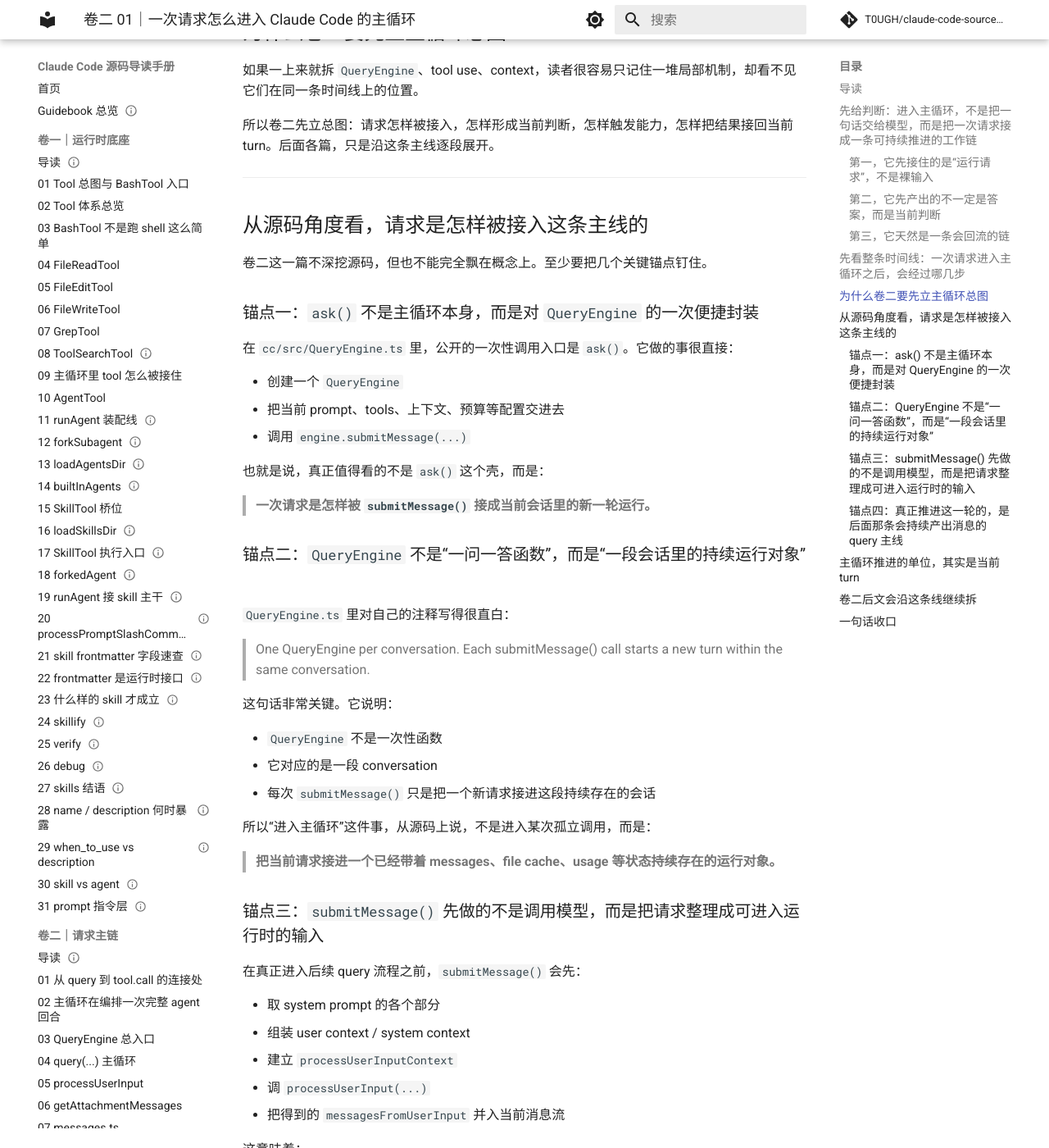
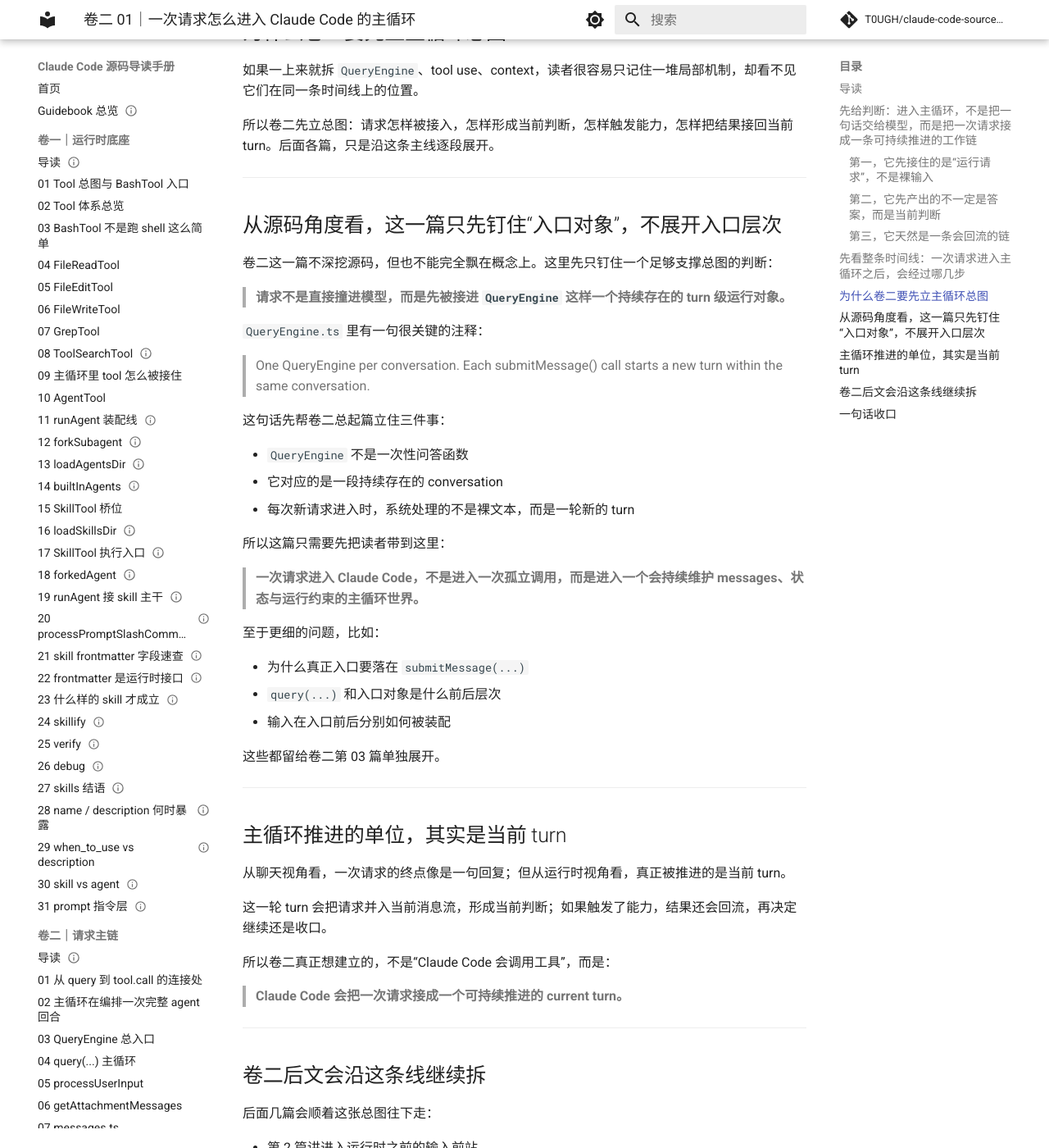
Before and after one commit to T0UGH/claude-code-source-guide, an MkDocs documentation site: the page built from docs/guidebookv2/volume-2/01-how-a-request-enters-the-main-loop.md, in a window 1280 px wide and 1400 px high, scrolled down 3790 px. Shown: the whole window at 82% size. Built offline with MkDocs 1.6.1 and Material for MkDocs 9.7.7, drawn with Linux system fonts in a browser that asks for light colours; comment, search, counter and statistics services are not loaded; some of the changed text lies outside the part shown.

Commit message:
add volume 2 terms guide and tighten article boundaries

```diff
--- a/docs/guidebookv2/volume-2/01-how-a-request-enters-the-main-loop.md
+++ b/docs/guidebookv2/volume-2/01-how-a-request-enters-the-main-loop.md
@@ -114,65 +114,33 @@ flowchart TD
 
 ---
 
-## 从源码角度看，请求是怎样被接入这条主线的
+## 从源码角度看，这一篇只先钉住“入口对象”，不展开入口层次
 
-卷二这一篇不深挖源码，但也不能完全飘在概念上。至少要把几个关键锚点钉住。
+卷二这一篇不深挖源码，但也不能完全飘在概念上。这里先只钉住一个足够支撑总图的判断：
 
-### 锚点一：`ask()` 不是主循环本身，而是对 `QueryEngine` 的一次便捷封装
+> **请求不是直接撞进模型，而是先被接进 `QueryEngine` 这样一个持续存在的 turn 级运行对象。**
 
-在 `cc/src/QueryEngine.ts` 里，公开的一次性调用入口是 `ask()`。它做的事很直接：
-
-- 创建一个 `QueryEngine`
-- 把当前 prompt、tools、上下文、预算等配置交进去
-- 调用 `engine.submitMessage(...)`
-
-也就是说，真正值得看的不是 `ask()` 这个壳，而是：
-
-> **一次请求是怎样被 `submitMessage()` 接成当前会话里的新一轮运行。**
-
-### 锚点二：`QueryEngine` 不是“一问一答函数”，而是“一段会话里的持续运行对象”
-
-`QueryEngine.ts` 里对自己的注释写得很直白：
+`QueryEngine.ts` 里有一句很关键的注释：
 
 > One QueryEngine per conversation. Each submitMessage() call starts a new turn within the same conversation.
 
-这句话非常关键。它说明：
+这句话先帮卷二总起篇立住三件事：
 
-- `QueryEngine` 不是一次性函数
-- 它对应的是一段 conversation
-- 每次 `submitMessage()` 只是把一个新请求接进这段持续存在的会话
+- `QueryEngine` 不是一次性问答函数
+- 它对应的是一段持续存在的 conversation
+- 每次新请求进入时，系统处理的不是裸文本，而是一轮新的 turn
 
-所以“进入主循环”这件事，从源码上说，不是进入某次孤立调用，而是：
+所以这篇只需要先把读者带到这里：
 
-> **把当前请求接进一个已经带着 messages、file cache、usage 等状态持续存在的运行对象。**
+> **一次请求进入 Claude Code，不是进入一次孤立调用，而是进入一个会持续维护 messages、状态与运行约束的主循环世界。**
 
-### 锚点三：`submitMessage()` 先做的不是调用模型，而是把请求整理成可进入运行时的输入
+至于更细的问题，比如：
 
-在真正进入后续 query 流程之前，`submitMessage()` 会先：
+- 为什么真正入口要落在 `submitMessage(...)`
+- `query(...)` 和入口对象是什么前后层次
+- 输入在入口前后分别如何被装配
 
-- 取 system prompt 的各个部分
-- 组装 user context / system context
-- 建立 `processUserInputContext`
-- 调 `processUserInput(...)`
-- 把得到的 `messagesFromUserInput` 并入当前消息流
-
-这意味着：
-
-> **Claude Code 的主循环入口，不是“拿到 prompt 立刻问模型”，而是先把这次输入整理成可被运行时接纳的一轮请求。**
-
-这也正是卷二第 2 篇和第 3 篇要拆开的地方：前者看“进入之前经历了什么”，后者看“怎样真正进入 QueryEngine”。
-
-### 锚点四：真正推进这一轮的，是后面那条会持续产出消息的 query 主线
-
-在 `submitMessage()` 里，整理完输入后，会进入：
-
-- `for await (const message of query(...))`
-
-这一步可以先被理解成：
-
-> **请求已经不再只是一个 prompt，而是被送进了一条会持续产出 assistant / user / progress / attachment / system 等消息的运行流。**
-
-这一点非常重要。因为它说明，主循环的基本单位从来不是一段最终文本，而是一条持续推进的消息流。
+这些都留给卷二第 03 篇单独展开。
 
 ---
 
```
Also changed, not shown: docs/guidebookv2/volume-2/03-how-a-request-enters-queryengine.md (+8 -0 lines), docs/guidebookv2/volume-2/05-how-the-system-decides-to-act.md (+5 -4 lines), docs/guidebookv2/volume-2/07-when-an-agent-turn-continues-or-stops.md (+5 -0 lines), docs/guidebookv2/volume-2/README-terms-and-boundaries.md (added, +182 -0 lines).
